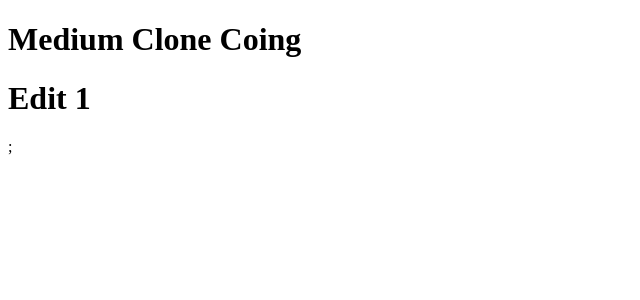
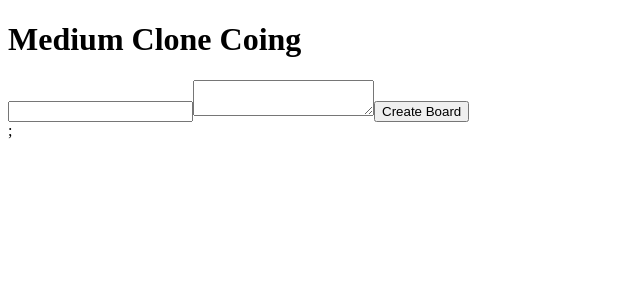
Before and after one commit to JinMo-source/JinMedium, a Next.js app in the folder client/: page /board/1/edit in a window 1280 px wide. Shown: the top 300 px of the page, without its empty margins (0-640 px from the left). Built offline with nearby package versions, Linux system fonts and the light colour scheme; no server answers.

Commit message:
EditBoard fix

```diff
--- a/client/src/components/board.tsx
+++ b/client/src/components/board.tsx
@@ -1,4 +1,4 @@
-import { GetBoard, GetBoardData } from "../graphql/type/api";
+import { Board, GetBoardData } from "../graphql/type/api";
 import { GET_BOARD } from "../graphql/query/boardQueries";
 import { useQuery } from "@apollo/client";
 import { format } from "date-fns";
@@ -18,7 +18,7 @@ const Board = () => {
   return (
     <ul>
       {data ? (
-        data.getBoard.map((board: GetBoard) => (
+        data.getBoard.map((board: Board) => (
           <Link key={board.id} href={`/board/${board.id}/edit`}>
             <li key={board.id}>
               제목 : {board.title}, <br />
--- a/client/src/graphql/query/boardQueries.ts
+++ b/client/src/graphql/query/boardQueries.ts
@@ -23,7 +23,7 @@ export const GET_BOARD = gql`
 
 // Find Board ID Mutation
 export const EDIT_BOARD = gql`
-  mutation EditBoard($ID: FetchDataById!) {
+  query EditBoard($ID: FetchDataById!) {
     EditBoard(ID: $ID) {
       id
       title
--- a/client/src/graphql/type/api.d.ts
+++ b/client/src/graphql/type/api.d.ts
@@ -10,6 +10,9 @@ export interface FetchDataByIdInput {
 }
 export interface FetchDataById {
   ID: FetchDataByIdInput;
+}
+export interface EditBoardData {
+  EditBoard: Board!;
 }
 
 // Create Board
--- a/client/src/pages/board/[id]/edit.tsx
+++ b/client/src/pages/board/[id]/edit.tsx
@@ -1,38 +1,45 @@
 import { useRouter } from "next/router";
-import { useState, useEffect } from "react";
-import { useMutation } from "@apollo/client";
+import { useState } from "react";
+import { useMutation, useQuery } from "@apollo/client";
 import { EDIT_BOARD } from "@/graphql/query/boardQueries";
-import { Board, FetchDataById } from "@/graphql/type/api";
+import { Board, FetchDataById, EditBoardData } from "@/graphql/type/api";
 
 function Edit() {
+  const [title, setTitle] = useState("");
+  const [description, setDescription] = useState("");
+
   const router = useRouter();
   const URL = Number(router.query.id);
-  const [editBoard] = useMutation<Board, FetchDataById>(EDIT_BOARD);
-  const [edit, setEdit] = useState([]);
-  const fetchDataById = async () => {
-    try {
-      const { data } = await editBoard({
-        variables: {
-          ID: { id: URL },
-        },
-      });
-      console.log(data);
-      return data;
-    } catch (error) {
-      console.error(error);
+  const { loading, error, data } = useQuery<EditBoardData, FetchDataById>(
+    EDIT_BOARD,
+    {
+      variables: { ID: { id: URL } },
     }
+  );
+  if (loading) {
+    return <div>Loading...</div>;
+  }
+  if (error) {
+    console.log(error);
+  }
+
+  const handleSubmit = (e: React.FormEvent<HTMLFormElement>) => {
+    e.preventDefault();
   };
-  useEffect(() => {
-    if (URL) {
-      fetchDataById();
-    }
-  }, [URL, editBoard]);
 
   return (
-    <div>
-      <h1>Edit {URL}</h1>
-      {/* 추가적인 컴포넌트 및 로직 */}
-    </div>
+    <form onSubmit={handleSubmit}>
+      <input
+        type="text"
+        value={data?.EditBoard.title}
+        onChange={(e) => setTitle(e.target.value)}
+      />
+      <textarea
+        value={data?.EditBoard.description}
+        onChange={(e) => setDescription(e.target.value)}
+      />
+      <button type="submit">Create Board</button>
+    </form>
   );
 }
 
```
